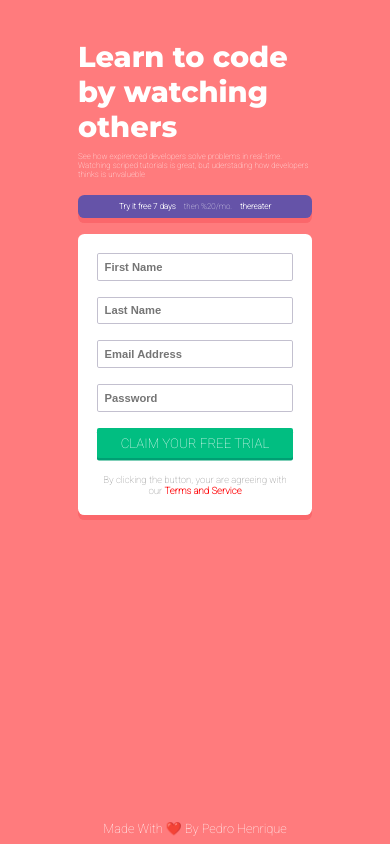
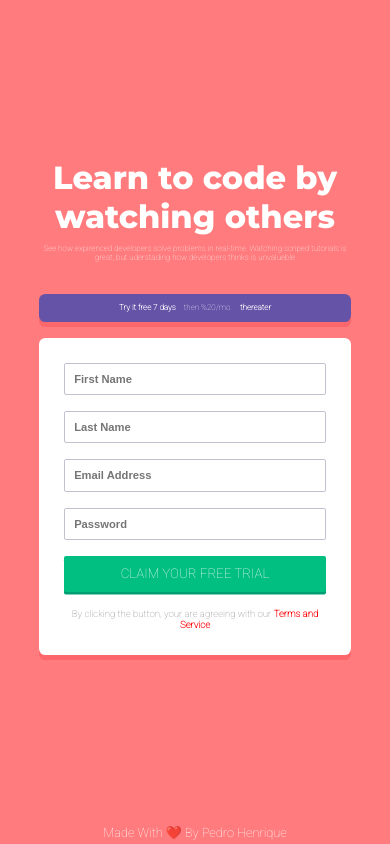
Before and after one commit to Czzped/Modern-Form, a website built with webpack: page src/index.html in a window 390 px wide. Built offline with nearby package versions, Linux system fonts and the light colour scheme.

Commit message:
Style: Remotion and inclusion of some style features

```diff
--- a/src/styles/style.css
+++ b/src/styles/style.css
@@ -33,7 +33,8 @@
     padding: 2%;
     padding-left: 20%;
     padding-right: 20%;
-    padding-top: 10%;
+
+    gap: 2rem;
 
     height: 100vh;
 
@@ -42,10 +43,10 @@
 
 sections {
     display: flex;
-    align-items: end;
+    align-items: center;
     justify-content: center;
 
-    gap: 1rem;
+    gap: 2rem;
 
     height: 100%;
     width: 100%;
@@ -55,9 +56,6 @@ sections {
     display: flex;
     flex-direction: column;
     justify-content: center;
-
-    height: 100%;
-    width: 100%;
 
     gap: 0.5rem;
 }
@@ -171,19 +169,28 @@ sections {
 footer {
     display: flex;
     align-items: end;
-
-    height: 100%;
 }
 
 @media(max-width:1000px) {
     sections {
         flex-direction: column;
     }
+
+    .leftWrapperSection {
+        text-align: center;
+    }
 }
 
 @media(max-width:600px) {
+    .container {
+        padding: 1%;
+        padding-left: 10%;
+        padding-right: 10%;
+        padding-top: 5%;
+    }
+
     .leftWrapperSection>h1 {
-        font-size: 1.8rem;
+        font-size: 2rem;
     }
 
     .leftWrapperSection>p {
```
